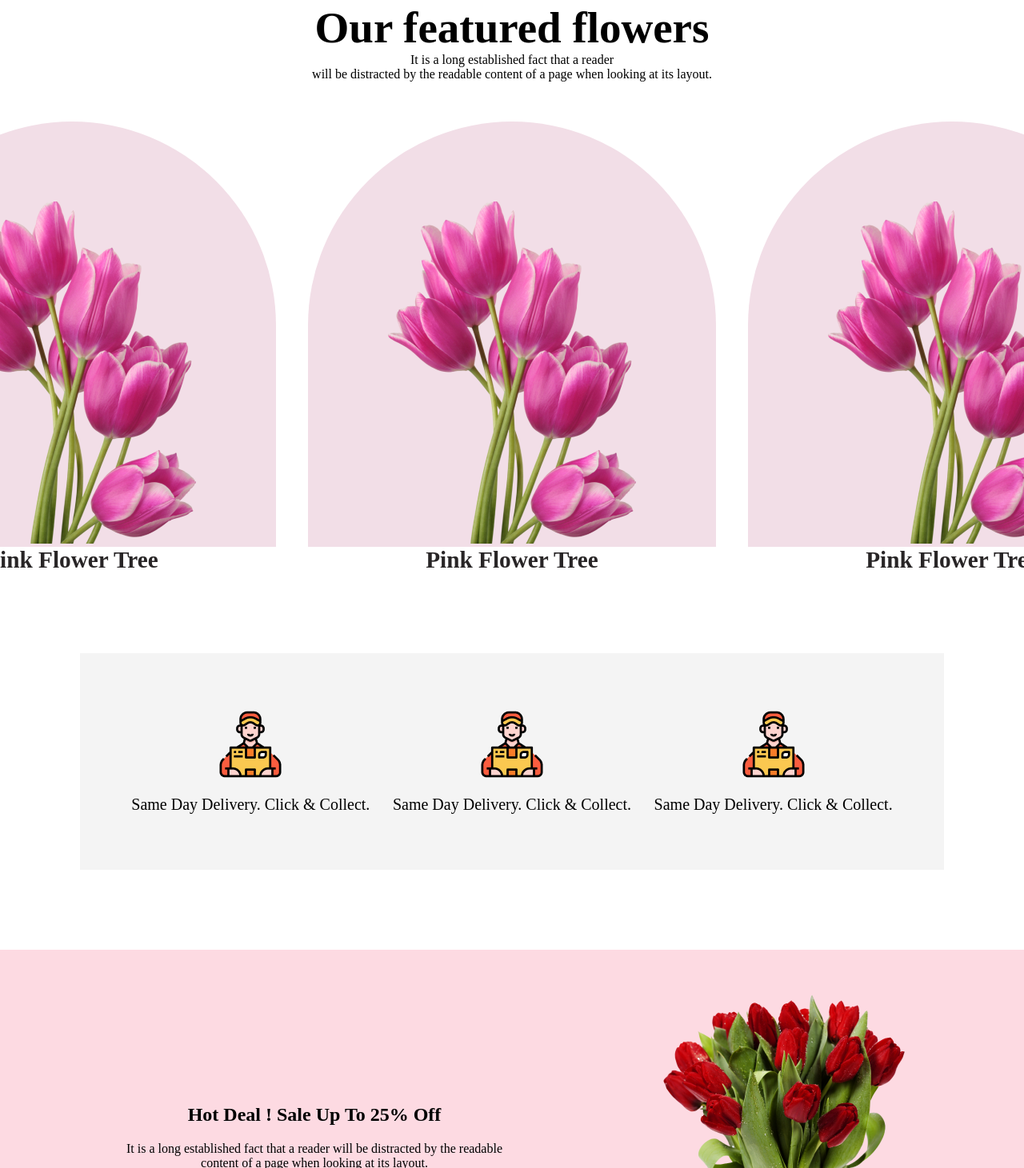
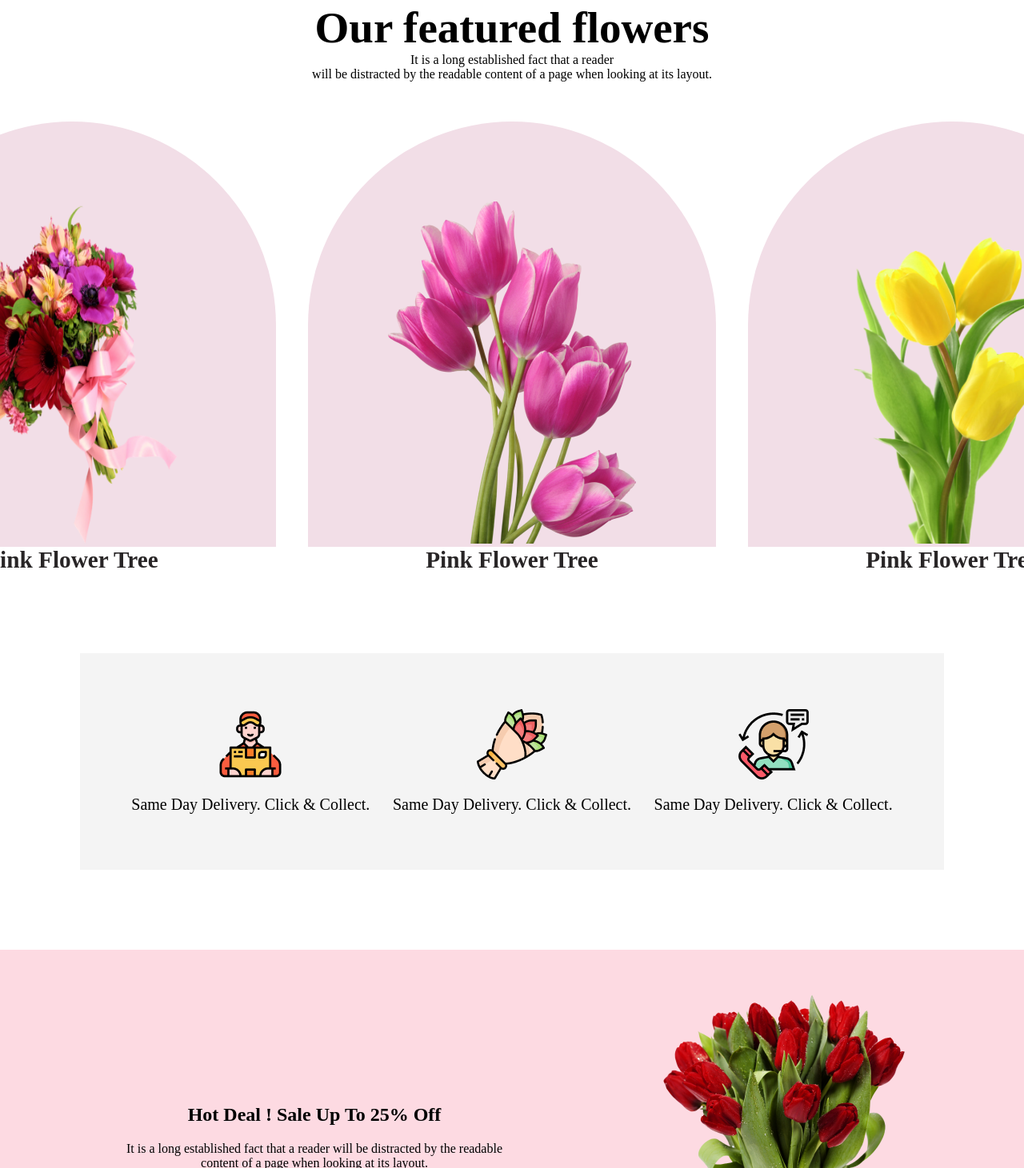
Before and after one commit to amritadasbijoy/assignment-01, a plain HTML site: page index.html in a window 1280 px wide. Shown: the part 951-2412 px from the top of the page at 80% size. Drawn offline with Linux system fonts and the light colour scheme.

Commit message:
final touch

```diff
--- a/index.html
+++ b/index.html
@@ -53,7 +53,7 @@
             <div class="flower-container">
                 <div>
                     <div class="single-flower">
-                        <img src="Flower Asset/pngwing 6.png" alt="">
+                        <img style="width: 310px; height: 428px;" src="Flower Asset/pngwing 5.png" alt="">
                     </div>
                     <a class="flower-text" href=""><h3>Pink Flower Tree</h3></a>
                 </div>
@@ -65,7 +65,7 @@
                 </div>
                 <div>
                     <div class="single-flower">
-                        <img src="Flower Asset/pngwing 6.png" alt="">
+                        <img style="width: 310px; height: 428px;" src="Flower Asset/pngwing 7.png" alt="">
                     </div>
                     <a  class="flower-text" href=""><h3>Pink Flower Tree</h3></a>
                 </div>
@@ -79,11 +79,11 @@
                     <p>Same Day Delivery. Click & Collect.</p>
                 </div>
                 <div>
-                    <img src="Flower Asset/Group 57.png" alt="">
+                    <img src="Flower Asset/Group 58.png" alt="">
                     <p>Same Day Delivery. Click & Collect.</p>
                 </div>
                 <div>
-                    <img src="Flower Asset/Group 57.png" alt="">
+                    <img src="Flower Asset/Group 59.png" alt="">
                     <p>Same Day Delivery. Click & Collect.</p>
                 </div>
             </div>
--- a/style.css
+++ b/style.css
@@ -43,7 +43,9 @@ button{
 .nav-menu a{
     text-decoration: none;
     color: #282526;
-    padding-left: 30px;
+    padding-left: 35px;
+    font-size: 22px;
+    font-weight: 700;
 }
 .single-flower {
     text-align: center;
```
